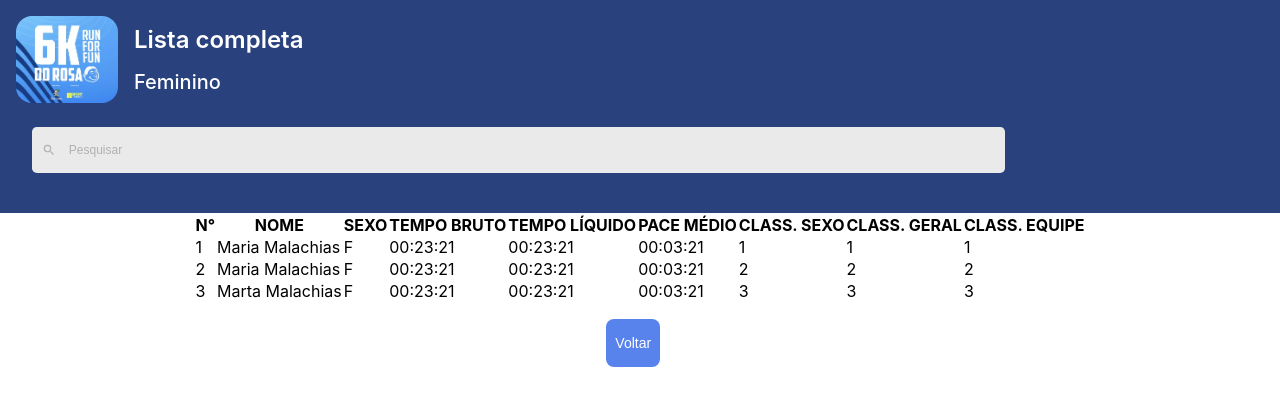
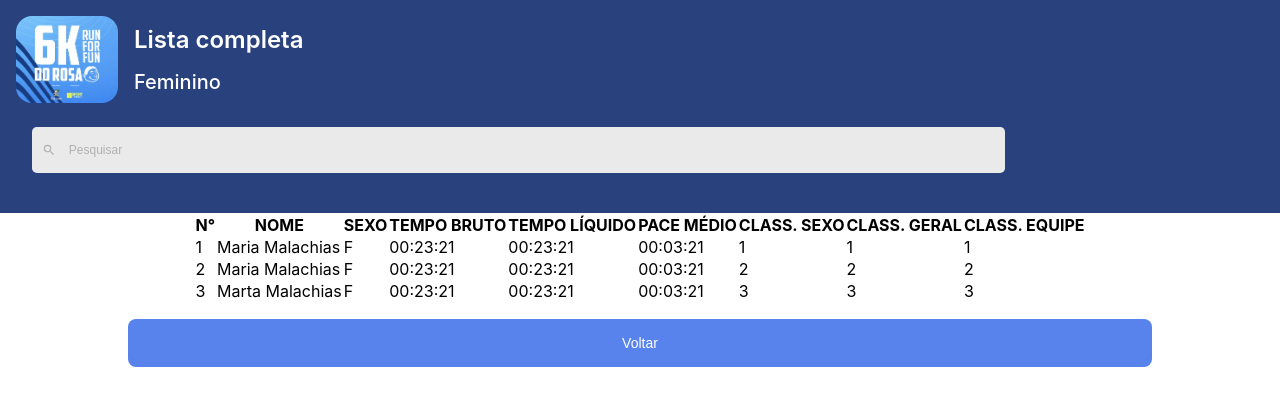
Before and after one commit to raugusto96/ngtechno, a React (Vite) app: page /classificacoes in a window 1280 px wide. Shown: the top 406 px of the page. Built offline with nearby package versions, Linux system fonts and the light colour scheme.

Commit message:
style: init ranking page style

```diff
--- a/src/pages/Ranking/index.tsx
+++ b/src/pages/Ranking/index.tsx
@@ -6,6 +6,7 @@ import useRunnersContext from "hooks/useRunnersContext";
 import { useNavigate } from "react-router-dom";
 import { MdOutlineSearch } from "react-icons/md";
 import {
+  ButtonContainer,
   Container,
   HeaderContainer,
   InputContainer,
@@ -13,6 +14,7 @@ import {
   ListHeaderDescContainer,
   RankingSubtitle,
   RankingTitle,
+  TableContainer,
 } from "./styles";
 import LogoImage from "components/Images/Logo/LogoImage";
 import assets from "config/assets";
@@ -53,12 +55,12 @@ const Ranking: React.FC = () => {
           />
         </InputContainer>
       </ListHeaderContainer>
-      <section>
+      <TableContainer>
         <RunnersList />
-      </section>
-      <section>
+      </TableContainer>
+      <ButtonContainer>
         <Button text='Voltar' handleClick={() => navigate(-1)} />
-      </section>
+      </ButtonContainer>
     </Container>
   );
 };
--- a/src/pages/Ranking/styles.ts
+++ b/src/pages/Ranking/styles.ts
@@ -69,3 +69,14 @@ export const InputContainer = styled.div`
     }
   }
 `;
+
+export const TableContainer = styled.div`
+  display: flex;
+`;
+
+export const ButtonContainer = styled.div`
+  display: flex;
+  width: 100%;
+  align-items: center;
+  justify-content: center;
+`;
```
